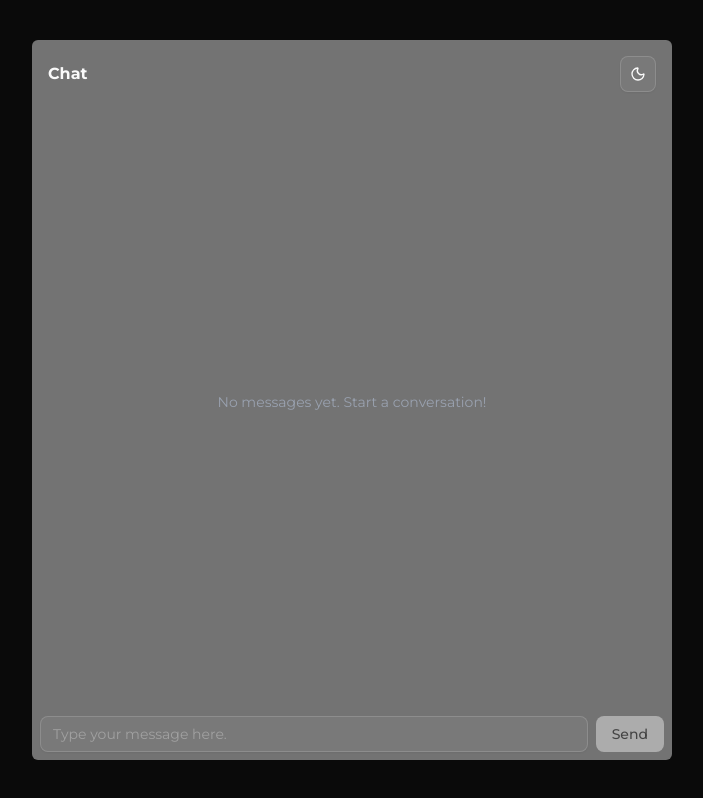
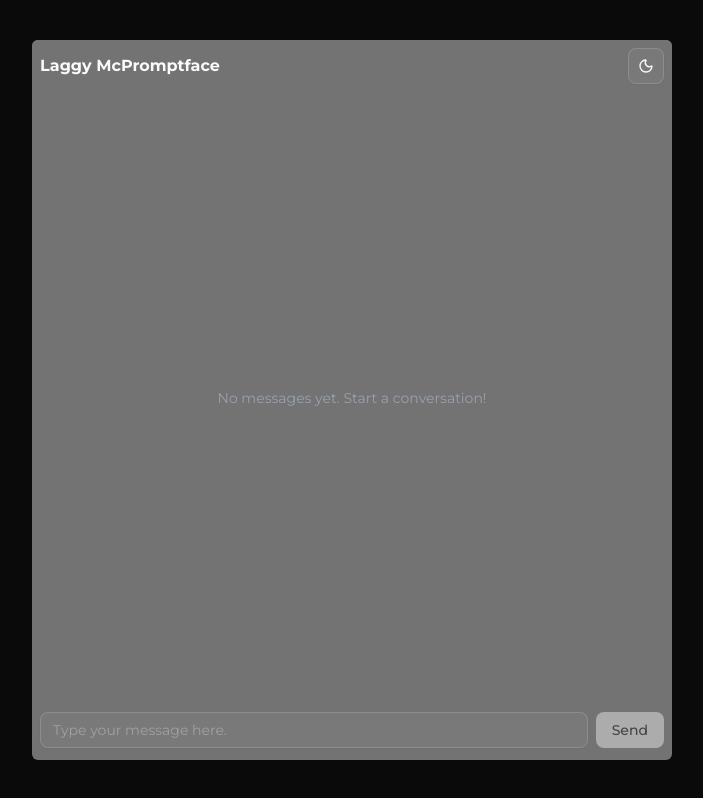
Before and after one commit to seii-chiro/Chatbot, a React (Vite) app in the folder chatbot-ui/: page / in a window 1280 px wide. Shown: the whole page, without its empty margins (288-991 px from the left). Built offline with nearby package versions, Linux system fonts and the light colour scheme.

Commit message:
feat: improve UI

```diff
--- a/chatbot-ui/src/chat/ChatBody.tsx
+++ b/chatbot-ui/src/chat/ChatBody.tsx
@@ -3,7 +3,7 @@ import React from "react";
 const ChatBody = ({ children }: { children: React.ReactNode }) => {
   return (
     <div className="w-full h-full flex justify-center items-center">
-      <div className="bg-chat-box-background p-2 rounded-sm h-full md:h-[90%] w-full md:w-[80%] lg:w-[70%] xl:w-[50%] transition-all ease-in-out">
+      <div className="bg-chat-box-background rounded-sm overflow-hidden h-full md:h-[90%] w-full md:w-[80%] lg:w-[70%] xl:w-[50%] transition-all ease-in-out">
         {children}
       </div>
     </div>
--- a/chatbot-ui/src/chat/ChatBubble.tsx
+++ b/chatbot-ui/src/chat/ChatBubble.tsx
@@ -4,7 +4,23 @@ type Props = {
   isStreaming: boolean;
 };
 
+const thinkingPhrases = [
+  "Processing...",
+  "Working on it...",
+  "Just a moment...",
+  "One sec...",
+  "Getting things ready...",
+  "Hold tight...",
+  "Analyzing your question...",
+  "Cooking up a reply...",
+  "Hmm... interesting...",
+  "Let me think...",
+];
+
 const ChatBubble = ({ message, isUser, isStreaming }: Props) => {
+  const loadingMessage =
+    thinkingPhrases[Math.floor(Math.random() * thinkingPhrases.length)];
+
   return (
     <div
       className={`w-full flex ${isUser ? "justify-end" : "justify-start"} mb-3`}
@@ -15,9 +31,8 @@ const ChatBubble = ({ message, isUser, isStreaming }: Props) => {
         }`}
       >
         <p className="text-sm whitespace-pre-wrap">{message}</p>
-        {isStreaming && (
-          <span className="inline-block w-2 h-4 bg-gray-600 animate-pulse ml-1">
-          </span>
+        {isStreaming && !message.trim() && (
+          <span className="w-1 h-4 animate-pulse ml-1 opacity-70">{loadingMessage}</span>
         )}
       </div>
     </div>
--- a/chatbot-ui/src/chat/ChatLayout.tsx
+++ b/chatbot-ui/src/chat/ChatLayout.tsx
@@ -4,6 +4,7 @@ import ChatInput from "./ChatInput";
 import ChatMessageArea from "./ChatMessageArea";
 import type { Messages, MessagesHistory } from "@/lib/definitions";
 import usePayloadBuilder from "@/hooks/usePayloadBuilder";
+import { ModeToggle } from "@/components/ui/mode-toggle";
 
 const ChatLayout = () => {
   const [messages, setMessages] = useState<Messages[]>([]);
@@ -46,7 +47,7 @@ const ChatLayout = () => {
     updatePayload(userMsgForLLM);
 
     try {
-      const response = await fetch("http://localhost:8005/rag/stream", {
+      const response = await fetch("/rag/stream", {
         method: "POST",
         headers: {
           "Content-Type": "application/json",
@@ -161,11 +162,17 @@ const ChatLayout = () => {
   return (
     <ChatBody>
       <div className="flex-grow h-full flex flex-col">
-        <ChatMessageArea messages={messages} sources={sources} />
-        <ChatInput
-          onSendMessage={handleStreamingResponse}
-          disabled={isStreaming}
-        />
+        <header className="w-full bg-sidebar-ring flex justify-between items-center p-2">
+          <h1 className="font-bold">Laggy McPromptface</h1>
+          <ModeToggle />
+        </header>
+        <main className="w-full h-full px-2 pb-3 gap-2 flex flex-col overflow-hidden">
+          <ChatMessageArea messages={messages} sources={sources} />
+          <ChatInput
+            onSendMessage={handleStreamingResponse}
+            disabled={isStreaming}
+          />
+        </main>
       </div>
     </ChatBody>
   );
--- a/chatbot-ui/src/chat/ChatMessageArea.tsx
+++ b/chatbot-ui/src/chat/ChatMessageArea.tsx
@@ -1,10 +1,10 @@
 import { useEffect, useRef } from "react";
 import ChatBubble from "./ChatBubble";
 import type { Messages } from "@/lib/definitions";
-import { ModeToggle } from "@/components/ui/mode-toggle";
 
 type Props = {
   messages: Messages[] | null;
+  sources?: string;
 };
 
 const ChatMessageArea = ({ messages }: Props) => {
@@ -19,12 +19,8 @@ const ChatMessageArea = ({ messages }: Props) => {
   }, [messages]);
 
   return (
-    <div className="flex-grow w-full h-full flex flex-col px-2 py-2 overflow-hidden">
-      <div className="flex justify-between items-center pb-1">
-        <h1 className="font-bold">Chat</h1>
-        <ModeToggle />
-      </div>
-      <div className="w-full h-full overflow-y-auto">
+    <div className="flex-grow w-full h-full flex flex-col overflow-hidden">
+      <div className="hide-scrollbar w-full h-full px-2 py-2 overflow-y-auto">
         <div className="flex flex-col h-full">
           {messages && messages.length > 0 ? (
             messages.map((msg, index) => (
--- a/chatbot-ui/src/index.css
+++ b/chatbot-ui/src/index.css
@@ -133,3 +133,13 @@ body, html, #root {
     @apply bg-background text-foreground;
   }
 }
+
+.hide-scrollbar {
+  /* Hide scrollbar for Chrome, Safari, Opera */
+  scrollbar-width: none;        /* Firefox */
+  -ms-overflow-style: none;     /* IE and Edge */
+}
+
+.hide-scrollbar::-webkit-scrollbar {
+  display: none;                /* Chrome, Safari, Opera */
+}
```
